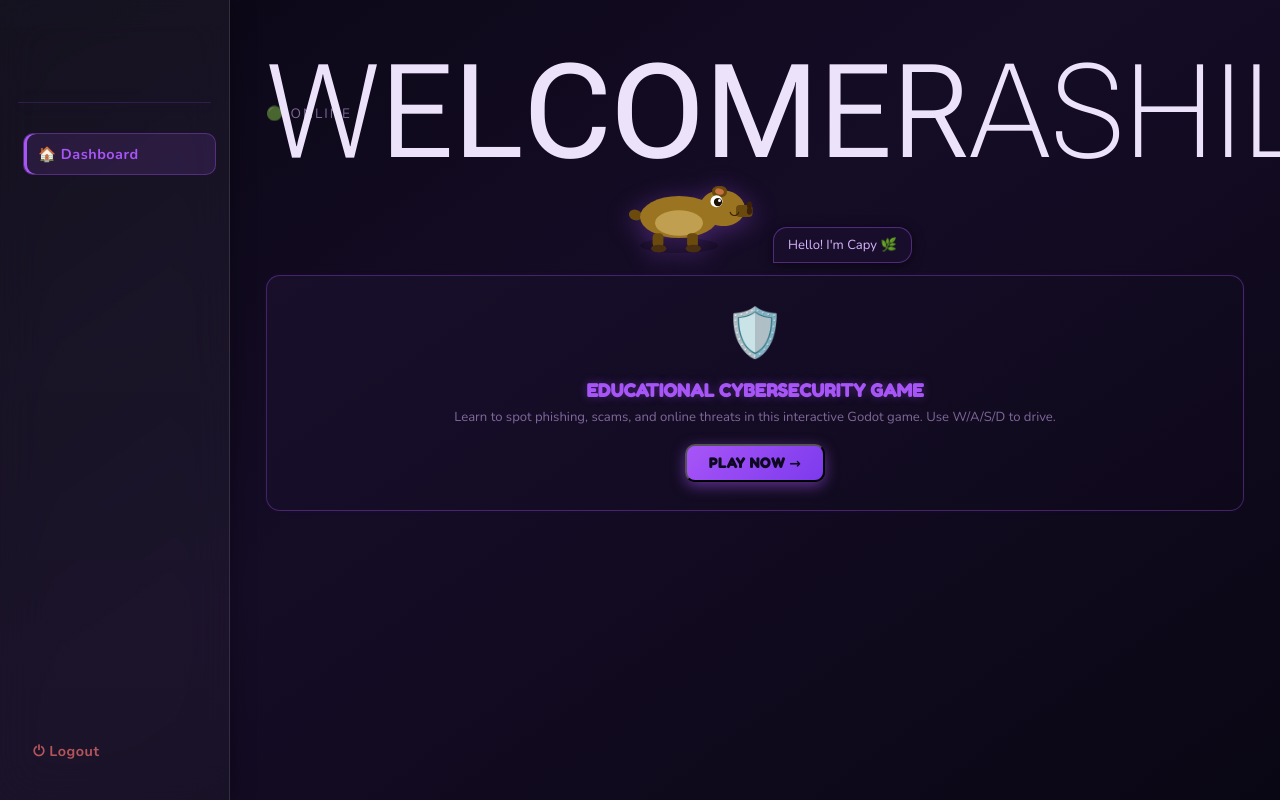
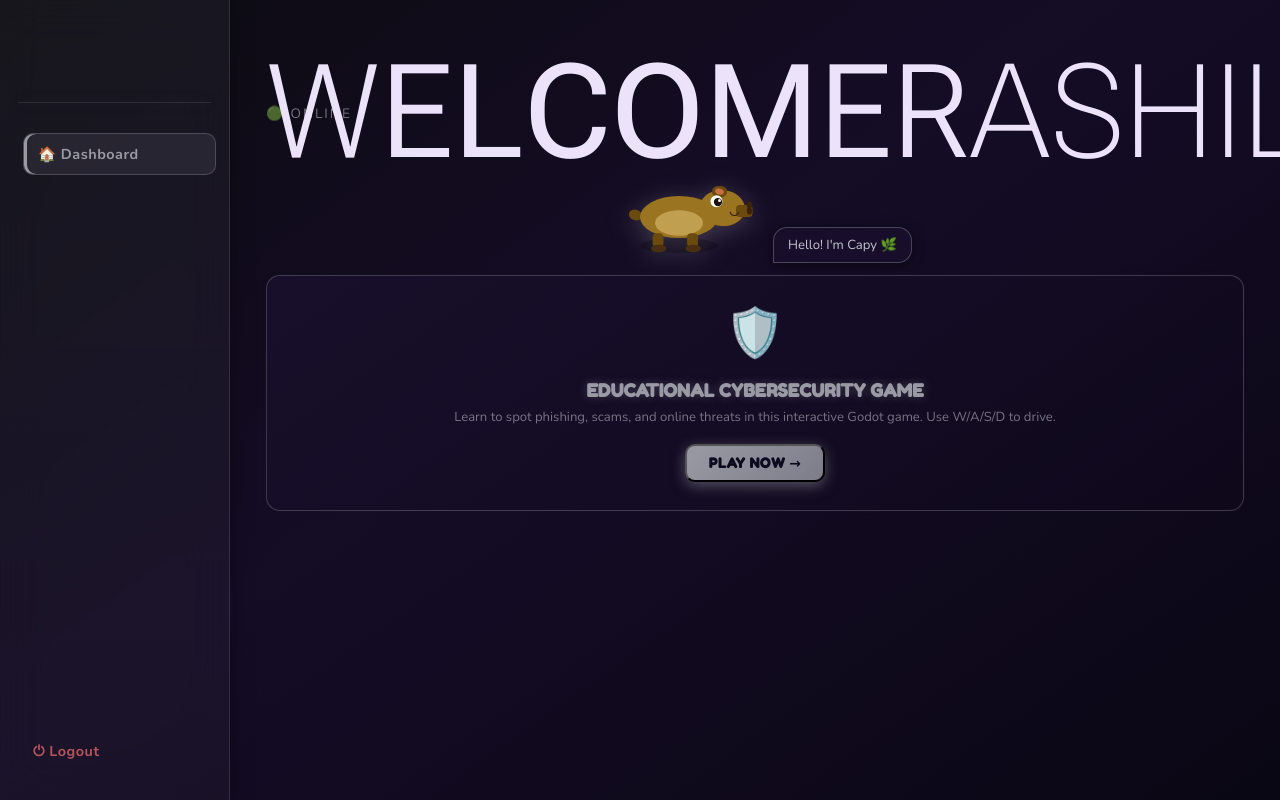
Before and after one commit to krishnaxtha14/buzzxzone, a Flask app: page /dashboard in a window 1280 px wide. Run offline with Flask 3, Linux system fonts and the light colour scheme; a user stored in the database is signed in; some libraries are stand-ins or nearby versions.

Commit message:
Retheme from purple to plain grey, restore DotField
- Swap every purple/pink accent color (buttons, glows, keyframes,
  card/sidebar borders) to a neutral grey palette — only the "water
  like" ColorBends/Silk effects were meant to go, not colour theming
  in general, but per feedback purple specifically is out too.
- Restore the DotField interactive dot grid on the login page (it
  was mistakenly removed along with Silk/ColorBends last round) with
  its already-grey tint.

```diff
--- a/static/style.css
+++ b/static/style.css
@@ -8,29 +8,29 @@
 
 /* ── CSS Variables — vibrant forest theme ───────────────────── */
 :root {
-  /* Primary theme is purple/black — variable names kept as-is (still widely
-     referenced below) but the values are now the purple palette, not green. */
-  --green:      #a855f7;
-  --lime:       #d8b4fe;
-  --teal:       #7c3aed;
+  /* Primary theme is plain grey glass — variable names kept as-is (still
+     widely referenced below) but the values are neutral grey, not purple. */
+  --green:      #9a9aa5;
+  --lime:       #c4c4cf;
+  --teal:       #7d7d89;
   --yellow:     #fbbf24;
   --orange:     #fb923c;
   --red:        #f87171;
-  --sky:        #c084fc;
-  --purple:     #a855f7;
-  --dark:       #0a0714;
-  --mid:        #170f2b;
-  --surface:    #1f1638;
-  --card-bg:    rgba(168,85,247,0.08);
-  --card-bdr:   rgba(168,85,247,0.32);
-  --text:       #ece3fb;
-  --muted:      rgba(216,180,254,0.55);
+  --sky:        #b8b8c3;
+  --purple:     #9a9aa5;
+  --dark:       #0c0c10;
+  --mid:        #1a1a20;
+  --surface:    #24242c;
+  --card-bg:    rgba(140,140,150,0.08);
+  --card-bdr:   rgba(255,255,255,0.14);
+  --text:       #e8e8ee;
+  --muted:      rgba(200,200,212,0.55);
   --font-head:  'Fredoka One', cursive;
   --font-body:  'Nunito', sans-serif;
   --radius:     14px;
   --shadow:     0 8px 32px rgba(0,0,0,0.55);
-  --glow-green: 0 0 22px rgba(168,85,247,0.5);
-  --glow-cyan:  0 0 22px rgba(124,58,237,0.4);
+  --glow-green: 0 0 22px rgba(160,160,172,0.4);
+  --glow-cyan:  0 0 22px rgba(140,140,150,0.35);
 }
 
 /* ── Reset & Base ──────────────────────────────────────────── */
@@ -244,7 +244,7 @@ a:hover { text-shadow: 0 0 8px var(--green); }
   text-shadow: var(--glow-green);
   margin-bottom: 24px;
   padding-bottom: 16px;
-  border-bottom: 1px solid rgba(168,85,247,.18);
+  border-bottom: 1px solid rgba(150,150,160,.18);
 }
 .sidebar a {
   color: var(--muted);
@@ -306,7 +306,7 @@ a:hover { text-shadow: 0 0 8px var(--green); }
 }
 .game-card {
   background: linear-gradient(145deg, rgba(26,16,45,.85), rgba(15,9,28,.9));
-  border: 1px solid rgba(168,85,247,.22);
+  border: 1px solid rgba(150,150,160,.22);
   border-radius: var(--radius);
   padding: 28px 20px;
   text-align: center;
@@ -333,7 +333,7 @@ a:hover { text-shadow: 0 0 8px var(--green); }
   0%,100% { transform: translateY(0); }
   50%     { transform: translateY(-5px); }
 }
-.game-card h3       { font-family: var(--font-head); font-size: 1.12rem; margin-bottom: 7px; color: var(--green); text-shadow: 0 0 10px rgba(168,85,247,.35); }
+.game-card h3       { font-family: var(--font-head); font-size: 1.12rem; margin-bottom: 7px; color: var(--green); text-shadow: 0 0 10px rgba(150,150,160,.35); }
 .game-card p        { color: var(--muted); font-size: 0.82rem; margin-bottom: 16px; line-height: 1.5; }
 .game-card .play-btn {
   display: inline-block; padding: 9px 22px; border-radius: 10px;
@@ -341,7 +341,7 @@ a:hover { text-shadow: 0 0 8px var(--green); }
   transition: transform .15s, box-shadow .15s; font-weight: 900; letter-spacing: .5px;
 }
 .game-card .play-btn:hover { transform: scale(1.07); }
-.play-green  { background: linear-gradient(135deg, var(--green), #7c3aed); box-shadow: 0 4px 14px rgba(168,85,247,.5); }
+.play-green  { background: linear-gradient(135deg, var(--green), #7d7d89); box-shadow: 0 4px 14px rgba(150,150,160,.5); }
 .play-yellow { background: linear-gradient(135deg, var(--yellow), #d97706); box-shadow: 0 4px 14px rgba(251,191,36,.5); color: #1a0a00; }
 .play-locked { background: rgba(100,100,100,.3); color: var(--muted); box-shadow: none; }
 
@@ -1078,17 +1078,17 @@ a:hover { text-shadow: 0 0 8px var(--green); }
 
 #capybara-canvas {
   cursor: pointer;
-  filter: drop-shadow(0 4px 12px rgba(168,85,247,.35));
+  filter: drop-shadow(0 4px 12px rgba(150,150,160,.35));
   transition: filter .2s;
   border-radius: 8px;
 }
 #capybara-canvas:hover {
-  filter: drop-shadow(0 4px 20px rgba(168,85,247,.6));
+  filter: drop-shadow(0 4px 20px rgba(150,150,160,.6));
 }
 
 .capybara-bubble {
   background: rgba(26,16,45,.92);
-  border: 1px solid rgba(168,85,247,.4);
+  border: 1px solid rgba(150,150,160,.4);
   border-radius: 14px 14px 14px 0;
   padding: 8px 14px;
   font-size: .82rem;
--- a/templates/base.html
+++ b/templates/base.html
@@ -22,7 +22,7 @@
     const sc  = document.getElementById('spark-canvas');
     const sCtx = sc.getContext('2d');
     const sparks = [];
-    const SPARK_COLORS = ['#a855f7','#c084fc','#7c3aed','#e879f9','#ffffff','#d8b4fe'];
+    const SPARK_COLORS = ['#96969f','#b8b8c3','#7d7d89','#c4c4cf','#ffffff','#c4c4cf'];
 
     function resizeSpark() { sc.width = innerWidth; sc.height = innerHeight; }
     resizeSpark();
--- a/templates/dashboard.html
+++ b/templates/dashboard.html
@@ -67,7 +67,7 @@
   width: min(1100px, calc(100vw - 48px));
   height: min(720px, calc(100vh - 96px));
   background: #0b1410;
-  border: 1px solid rgba(168,85,247,.35);
+  border: 1px solid rgba(150,150,160,.35);
   border-radius: 12px;
   box-shadow: 0 12px 40px rgba(0,0,0,.55);
   display: flex;
@@ -97,7 +97,7 @@
   justify-content: space-between;
   padding: 8px 12px;
   background: linear-gradient(135deg, #14251c, #0f1c15);
-  border-bottom: 1px solid rgba(168,85,247,.25);
+  border-bottom: 1px solid rgba(150,150,160,.25);
   cursor: default;
   user-select: none;
 }
@@ -120,7 +120,7 @@
   font-size: .85rem;
   line-height: 1;
 }
-.game-window-controls button:hover { background: rgba(168,85,247,.3); }
+.game-window-controls button:hover { background: rgba(150,150,160,.3); }
 #game-close-btn:hover { background: rgba(239,68,68,.45); }
 .game-window-body { flex: 1 1 auto; min-height: 0; }
 .game-window-body iframe {
```
Also changed, not shown: other parts of static/style.css (+62 -62 lines).
